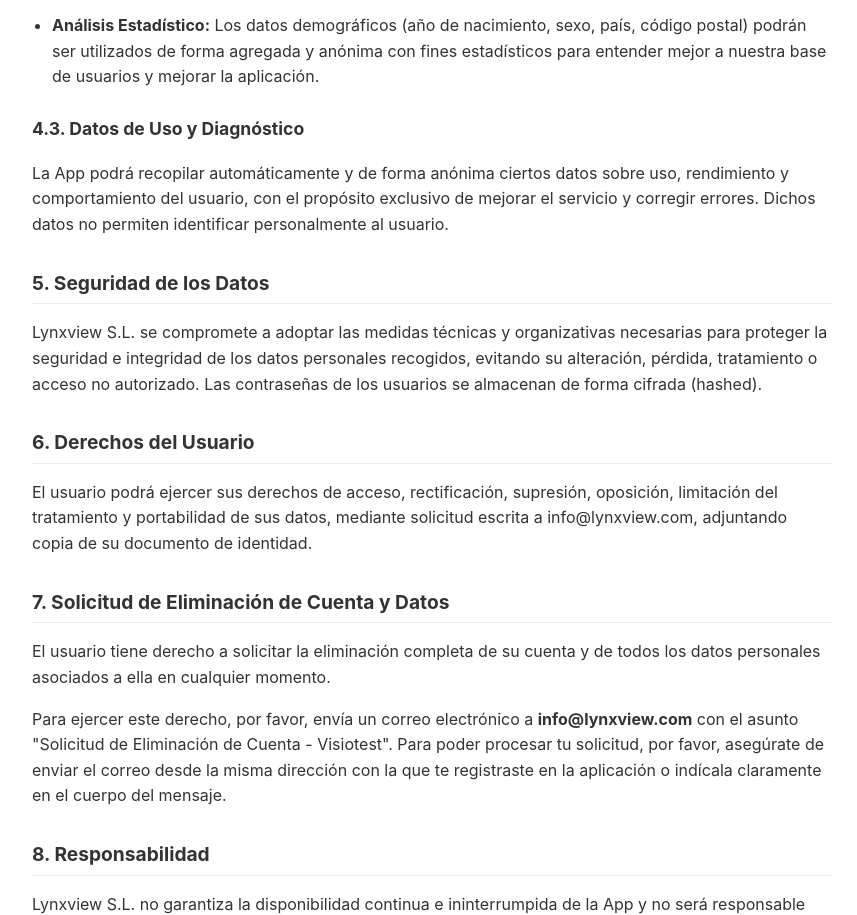
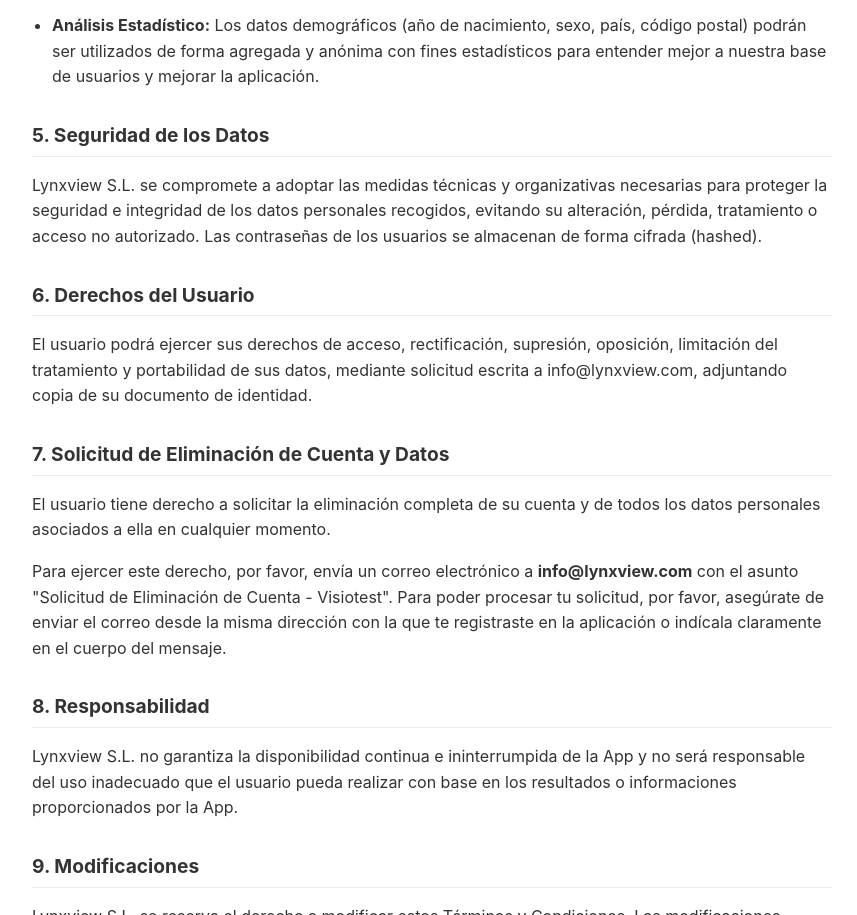
Before and after one commit to visiotest-app/visiotest-privacidad, a plain HTML site: page index.html in a window 1280 px wide. Shown: the part 1571-2486 px from the top of the page, without its empty margins (208-1065 px from the left). Drawn offline with Linux system fonts and the light colour scheme.

Commit message:
Update index.html

```diff
--- a/index.html
+++ b/index.html
@@ -89,9 +89,6 @@
             <li><strong>Análisis Estadístico:</strong> Los datos demográficos (año de nacimiento, sexo, país, código postal) podrán ser utilizados de forma agregada y anónima con fines estadísticos para entender mejor a nuestra base de usuarios y mejorar la aplicación.</li>
         </ul>
 
-        <h3>4.3. Datos de Uso y Diagnóstico</h3>
-        <p>La App podrá recopilar automáticamente y de forma anónima ciertos datos sobre uso, rendimiento y comportamiento del usuario, con el propósito exclusivo de mejorar el servicio y corregir errores. Dichos datos no permiten identificar personalmente al usuario.</p>
-
         <h2>5. Seguridad de los Datos</h2>
         <p>Lynxview S.L. se compromete a adoptar las medidas técnicas y organizativas necesarias para proteger la seguridad e integridad de los datos personales recogidos, evitando su alteración, pérdida, tratamiento o acceso no autorizado. Las contraseñas de los usuarios se almacenan de forma cifrada (hashed).</p>
 
```
